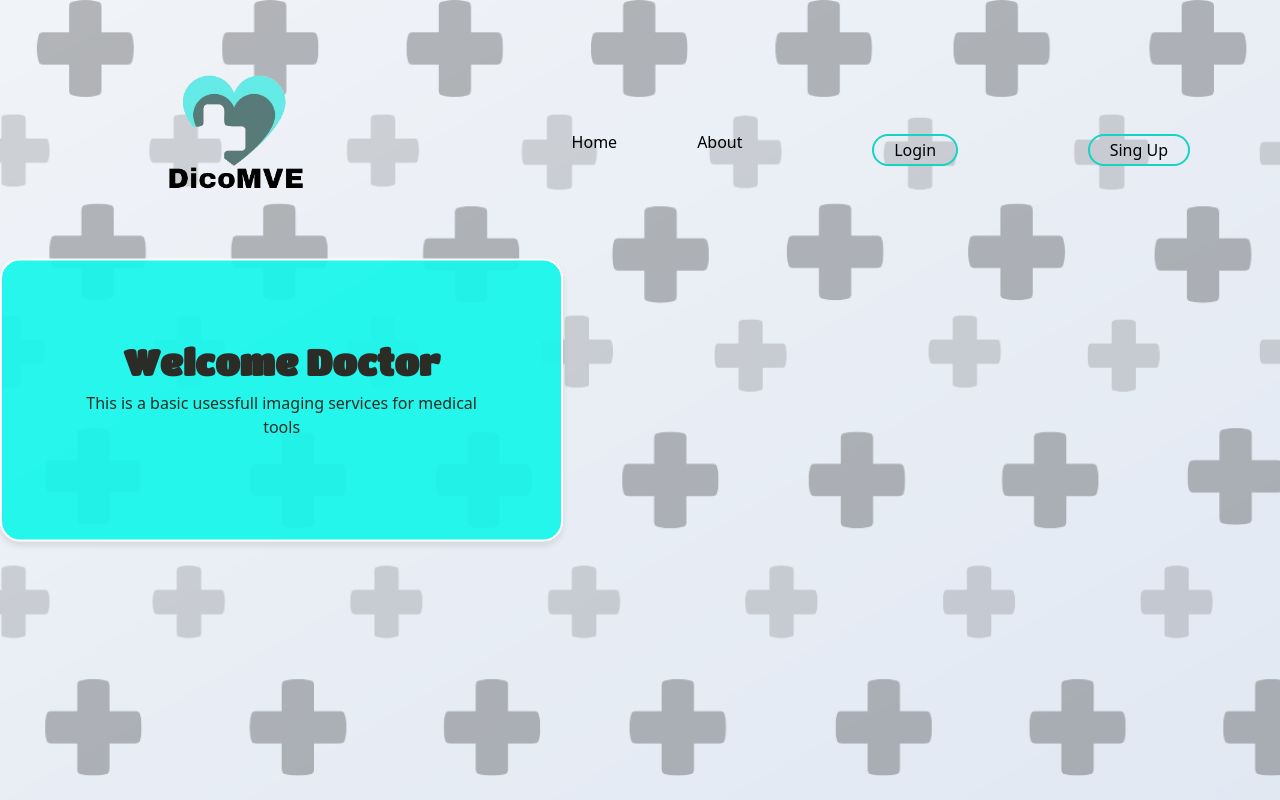
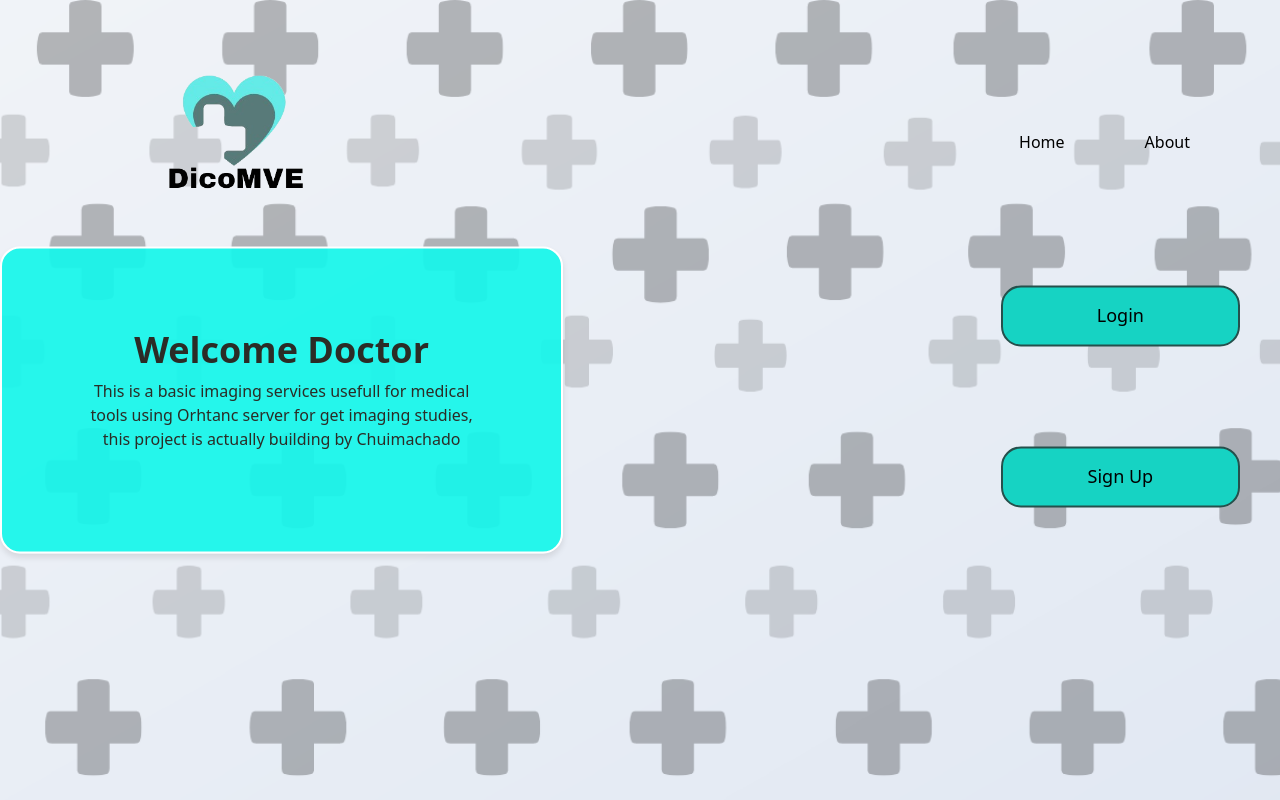
Before and after one commit to chui24/dicomve, a Flask app: template templates/home_view.html in a window 1280 px wide. Run offline with Flask 3, Linux system fonts and the light colour scheme; the template is opened without the code that fills it, so the values that code supplies are empty; some libraries are stand-ins or nearby versions.

Commit message:
Ajustando las vistas del login y home.

```diff
--- a/static/css/home_view.css
+++ b/static/css/home_view.css
@@ -45,23 +45,23 @@ a{
 }
 
 .button{
-    padding: 2px 20px; /*Ajustando el ancho y largo de los botones de login y Sing In*/
-    border: 2px solid rgb(22, 211, 195); /*Ajustando el borde y color de los botones*/
-    background: transparent;
-    border-radius: 20px; /*Ajustando el radio de los botones si quiero que se vean mas redondos y no cuadrados*/
+    padding: 15px 40px; /* Ajustando el ancho y largo de los botones de login y Sign Up */
+    border: 2px solid rgb(37, 80, 76); /* Ajustando el borde y color de los botones */
+    background-color: rgb(22, 211, 195); /* Agrega un color de fondo a los botones */
+    border-radius: 20px; /* Ajustando el radio de los botones si quiero que se vean más redondos y no cuadrados */
     cursor: pointer;
+    font-size: 18px; /* Ajustando el tamaño de la fuente de los botones */
 }
 
 .button:active {
-    transform: scale(0.20) ; /*Dando estilo de parpadeo a los botones*/
-
+    transform: scale(0.95); /* Dando estilo de parpadeo a los botones */
 }
 
-/* Giving styles to Home*/
+/* Giving styles to Home */
 .home{
     position: relative;
     height: 100vh;
-    background-image:url('/static/img/fondo_gris.png'); /*Dando la imagen de fondo a la pagina */
+    background-image:url('/static/img/fondo_gris.png'); /* Dando la imagen de fondo a la pagina */
     background-size: cover;
     background-position: center;
 }
@@ -84,6 +84,33 @@ a{
 .welcome_title {
     text-align: center;
 }
+
+/* Estilos para el contenedor de los botones */
+.button_container {
+    position: absolute;
+    top: 50%; /* Alinea los botones verticalmente en el centro */
+    left: 250%; /* Alinea los botones a la derecha */
+    transform: translateY(-50%);
+    display: flex;
+    flex-direction: column;
+    gap: 100px; /* Espacio entre los botones */
+
+
+}
+
+
+/* Estilos para los botones de login y home en la vista del home*/
+.button_container {
+    position: absolute;
+    left: 175%; /* Alinea los botones a la derecha */
+    bottom: 10px; /* Ajusta la posición vertical de los botones */
+    margin-top: 10px; /* Margen superior */
+    width: 50%; /* Ancho completo */
+    height: 250px; /*Ajustando altura de los botones alineandolos con la altura del contenedor*/
+    padding: 0 20px; /* Añade un espacio interno a los lados */
+
+}
+
 
 .welcome_title h1 {
     font-size: 36px;
--- a/templates/home_view.html
+++ b/templates/home_view.html
@@ -8,7 +8,7 @@
     <!--Boostrap instalado - no necesita internet  -->
     <link rel="stylesheet" href="{{ url_for('static', filename='css/bootstrap.min.css') }}">
 
-    <!-- Aqui le empiezo a juntar el etilo que se creo en css, pilas con la sintaxis del href-->
+    <!-- Aquí le empiezo a juntar el estilo que se creó en CSS, pilas con la sintaxis del href -->
     <link rel="stylesheet" href="{{ url_for('static', filename='css/home_view.css') }}">
 </head>
 
@@ -18,20 +18,17 @@
   <header class="header">
     <nav class="nav">
       <!-- Logo -->
-      <a href="#" class="nav_logo">
+      <a href="/" class="nav_logo">
         <img src="{{ url_for('static', filename='img/logo.png') }}" alt="DicoMVE Logo">
       </a>
 
       <!-- Lista de enlaces -->
       <ul class="nav_items">
         <li class="nav_item">
-          <a href="#" class="nav_link">Home</a>
+          <a href="/" class="nav_link">Home</a>
           <a href="#" class="nav_link">About</a>
         </li>
       </ul>
-      <!-- Botones de Login y Sing Up -->
-      <button class="button" onclick="window.location.href='/login'">Login</button>
-      <button class="button">Sing Up</button>
     </nav>
   </header>
 
@@ -41,15 +38,23 @@
     <div class="content_container">
       <!-- Título "Bienvenido a DicoMVE" -->
       <div class="welcome_title">
-        <h1 class = "abril-fatface-regular">Welcome Doctor</h1>
-        <p>This is a basic usessfull imaging services for medical tools</p>
+        <h1>Welcome Doctor</h1>
+        <p>This is a basic imaging services usefull for medical tools using Orhtanc server for get imaging studies, this project is  actually building by Chuimachado</p>
       </div>
 
       <!-- Sección de mensaje o descripción -->
       <section class="description">
         <!--<p>Your personal imaging studies wallet!.</p> -->
       </section>
+
+      <!-- Botones de Login y Sing Up -->
+      <div class="button_container">
+        <button class="button" onclick="window.location.href='/login'">Login</button>
+        <button class="button" onclick="window.location.href='/register'">Sign Up</button>
+      </div>
     </div>
   </section>
+  <script src="{{ url_for('static', filename='js/script.js') }}"></script>
+
 </body>
 </html>
--- a/templates/register_view.html
+++ b/templates/register_view.html
@@ -6,6 +6,6 @@
     <title>Sing Up on DicoMVE</title>
 </head>
 <body>
-
+    <h1>Register view in progress...</h1>
 </body>
 </html>
```
Also changed, not shown: static/css/login_view.css (+6 -13 lines), static/img/cuenta_icono.png (deleted), static/img/llave_icono.png (deleted).
